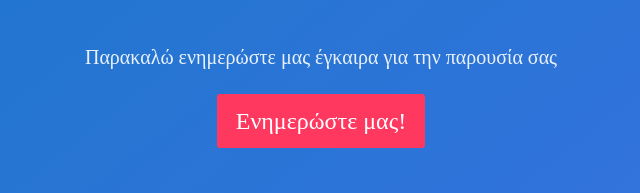
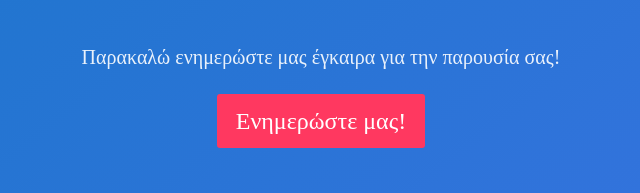
Before and after one commit to elinavaggelis/elinavaggelis.github.io, a plain HTML site: page index.html in a window 1280 px wide. Shown: the part 5212-5405 px from the top of the page, 319-959 px from the left. Drawn offline with nearby package versions, Linux system fonts and the light colour scheme.

Commit message:
initial commit

```diff
--- a/index.html
+++ b/index.html
@@ -441,7 +441,7 @@ $(document).ready(function() {
 					<div class="column is-10 is-8-desktop">
 						<p class="subtitle is-5">
 						<!-- Our time has finally come, let us know if you will be able to join our celebration! -->
-						Παρακαλώ ενημερώστε μας έγκαιρα για την παρουσία σας
+						Παρακαλώ ενημερώστε μας έγκαιρα για την παρουσία σας!
 						</p>
 						<p>
 							<!-- <a href="mailto:rsvp@becandscotttietheknot.com?subject=Wedding RSVP" class="button heartbeathover is-large is-danger"> -->
```
